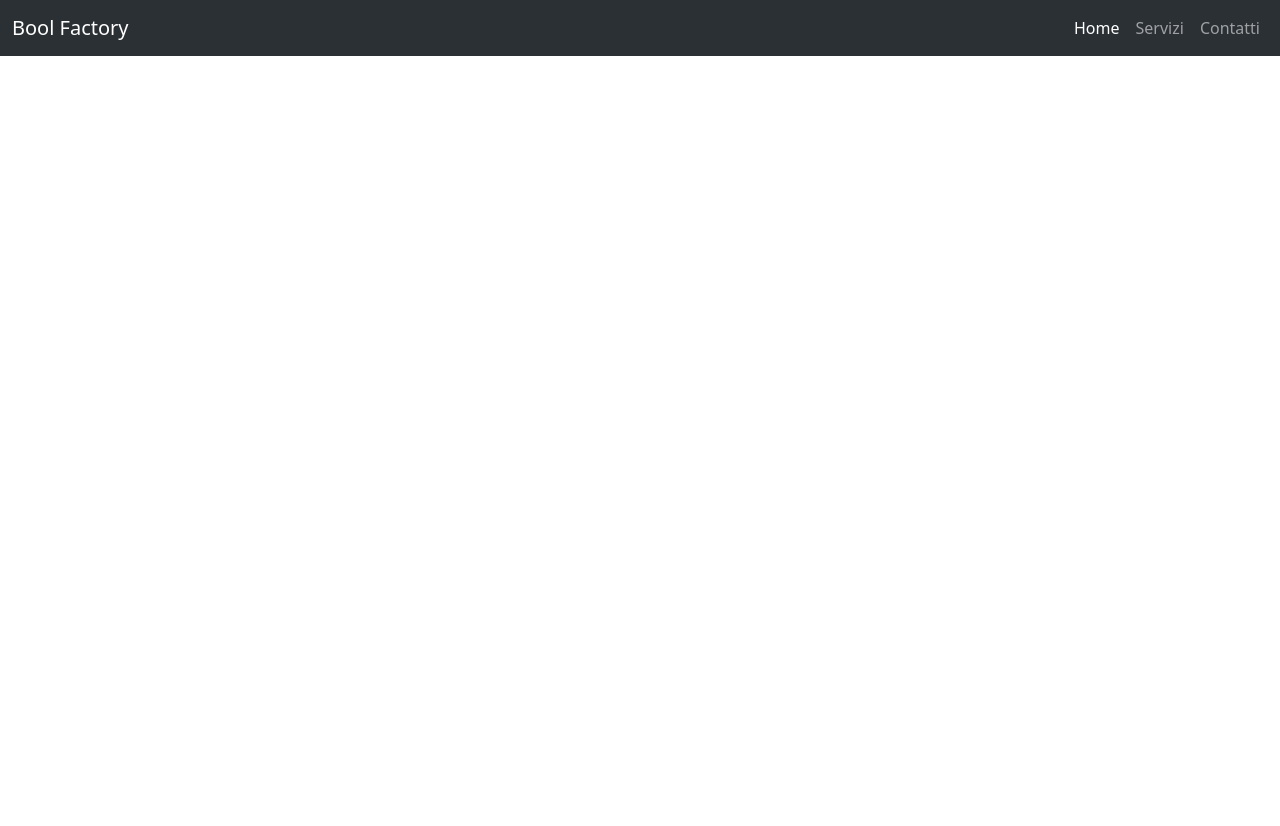
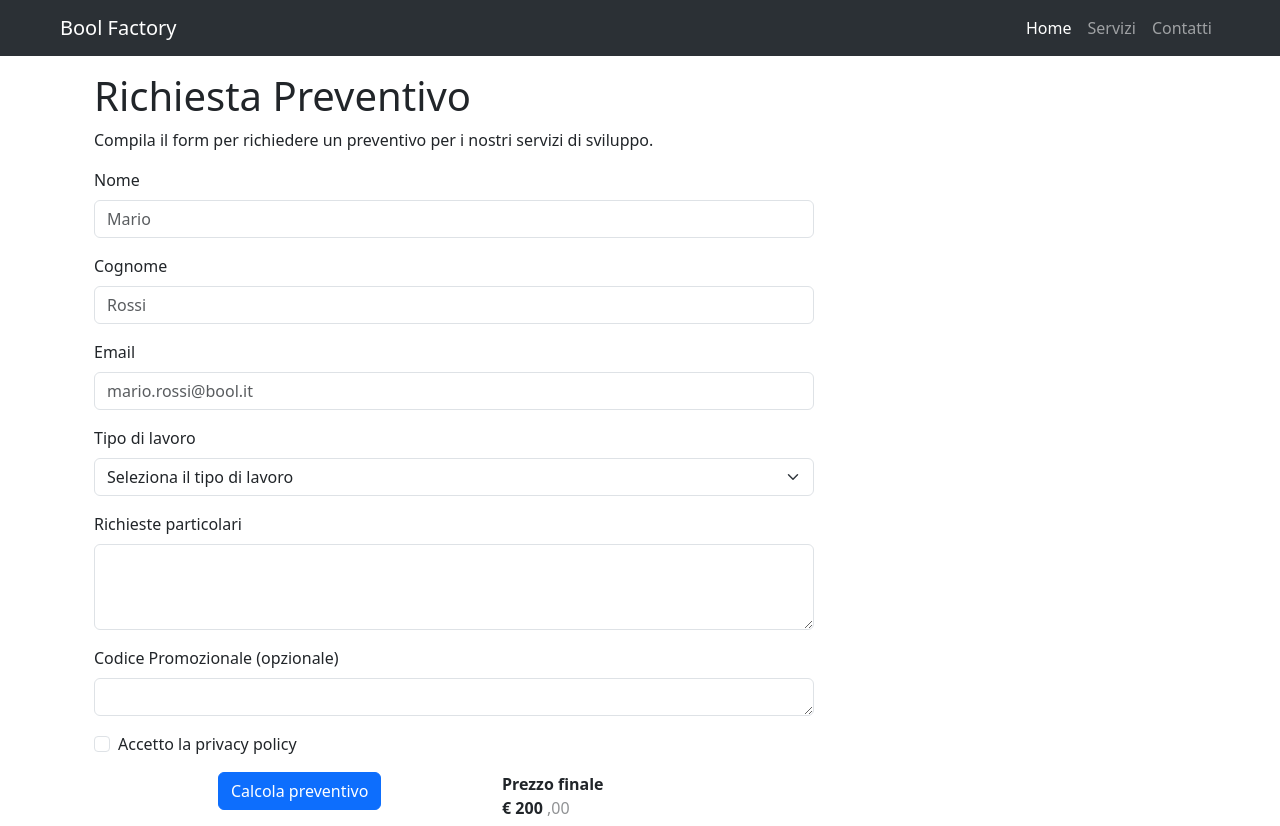
Before and after one commit to naraccivincenzo/bootstrap-preventivo, a plain HTML site: page index.html in a window 1280 px wide. Before the commit the page ends 800 px from the top, so only its background shows below. Drawn offline with nearby package versions, Linux system fonts and the light colour scheme.

Commit message:
first form draft

```diff
--- a/index.html
+++ b/index.html
@@ -11,7 +11,7 @@
 </head>
 <body>
     <!-- navbar start -->
-    <nav class="navbar navbar-expand-lg bg-body-tertiary" data-bs-theme="dark">
+    <nav class="navbar navbar-expand-lg bg-body-tertiary px-md-5" data-bs-theme="dark">
         <div class="container-fluid">
             <a class="navbar-brand" href="#">Bool Factory</a>
             <button class="navbar-toggler" type="button" data-bs-toggle="collapse" data-bs-target="#navbarNavAltMarkup"
@@ -28,6 +28,64 @@
         </div>
     </nav>
     <!-- navbar end -->
+    <main class="container px-md-4 mt-3">
+        <div class="row">
+            <div class="col-12 col-md-8">
+                <h1>Richiesta Preventivo</h1>
+                <p>Compila il form per richiedere un preventivo per i nostri servizi di sviluppo.</p>
+                <form>
+                    <div class="mb-3">
+                        <label for="firstname" class="form-label">Nome</label>
+                        <input type="text" class="form-control" id="firstname" placeholder="Mario">
+                    </div>
+                    <div class="mb-3">
+                        <label for="lastname" class="form-label">Cognome</label>
+                        <input type="text" class="form-control" id="lastname" placeholder="Rossi">
+                    </div>
+                    <div class="mb-3">
+                        <label for="email" class="form-label">Email</label>
+                        <input type="email" class="form-control" id="email" placeholder="mario.rossi@bool.it">
+                    </div>
+                    <label for="worktype" class="form-label">Tipo di lavoro</label>
+                    <select class="form-select mb-3" aria-label="Default select example" id="worktype">
+                        <option selected>Seleziona il tipo di lavoro</option>
+                        <option value="1">Backed Development</option>
+                        <option value="2">Frontend Development</option>
+                        <option value="3">Project Analysis</option>
+                    </select>
+                    <div class="mb-3">
+                        <label for="specialrequest" class="form-label">Richieste particolari</label>
+                        <textarea class="form-control" id="specialrequest" rows="3"></textarea>
+                    </div>
+                    <div class="mb-3">
+                        <label for="discountcode" class="form-label">Codice Promozionale (opzionale)</label>
+                        <textarea class="form-control" id="discountcode" rows="1"></textarea>
+                    </div>
+                    <div class="form-check mb-3">
+                        <input class="form-check-input" type="checkbox" value="" id="privacy">
+                        <label class="form-check-label" for="privacy">
+                            Accetto la privacy policy
+                        </label>
+                    </div>
+                    <div class="row justify-content-center">
+                        <div class="col-7 col-md-4 mb-3">
+                            <button type="submit" class="btn btn-primary">Calcola preventivo</button>
+                        </div>
+                        <div class="col-7 col-md-4 px-5">
+                            <p class="mb-0 fw-bold">Prezzo finale</p>
+                            <span class="fw-bold">€</span>
+                            <span class="fw-bold">200</span>
+                            <span class="text-body-tertiary">,00</span>
+                        </div>
+                    </div>
+                </form>
+
+            </div>
+
+        </div>
+
+
+    </main>
 
 
 
@@ -35,8 +93,8 @@
 
     <!-- bootstrap js start -->
     <script src="https://cdn.jsdelivr.net/npm/bootstrap@5.3.3/dist/js/bootstrap.bundle.min.js"
-        integrity="sha384-YvpcrYf0tY3lHB60NNkmXc5s9fDVZLESaAA55NDzOxhy9GkcIdslK1eN7N6jIeHz"
-        crossorigin="anonymous"></script>
+        integrity="sha384-YvpcrYf0tY3lHB60NNkmXc5s9fDVZLESaAA55NDzOxhy9GkcIdslK1eN7N6jIeHz" crossorigin="anonymous">
+        </script>
     <!-- bootstrap js end -->
 </body>
 </html>
```
